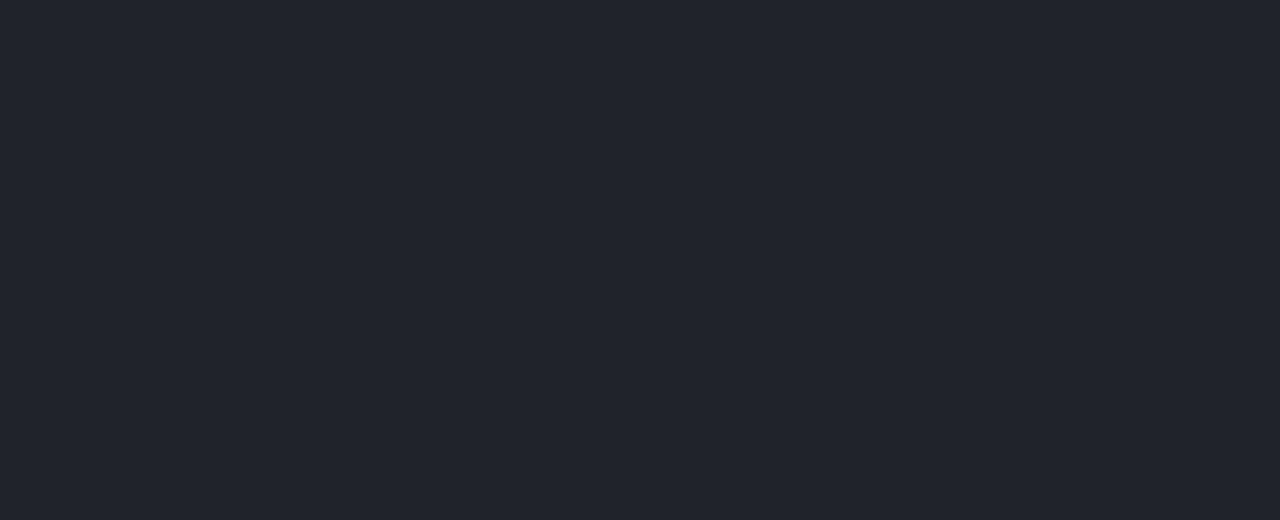
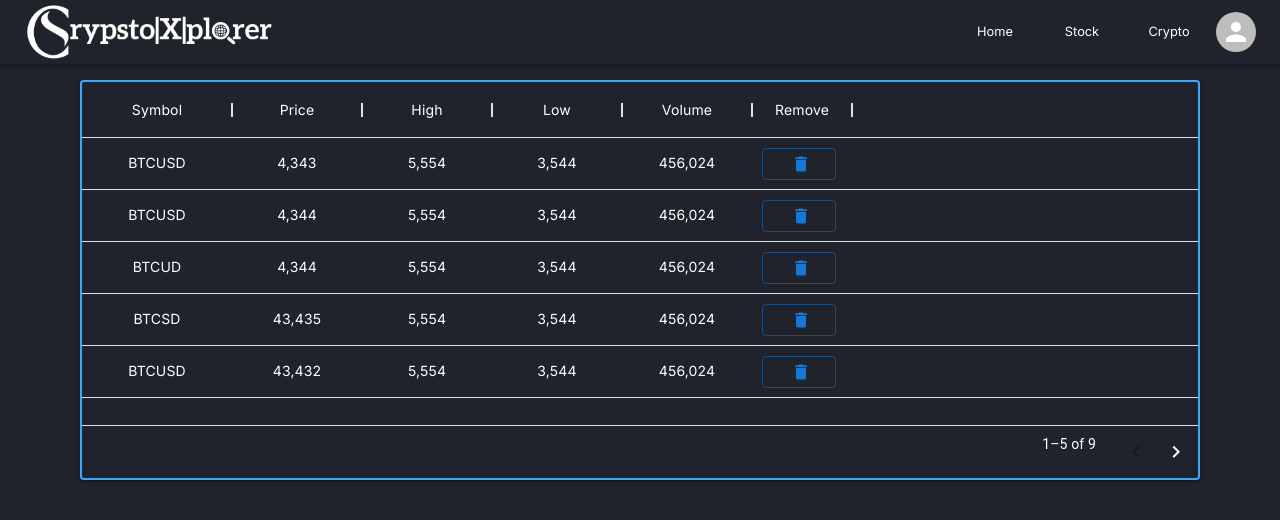
Before and after one commit to SEP-Group-28/Data-Explorer-FrontEnd, a React (Vite) app: page /watchlist in a window 1280 px wide. Before the commit this address had no page. Shown: the top 520 px of the page. Built offline with nearby package versions, Linux system fonts and the light colour scheme.

Commit message:
created watchlist

```diff
--- a/package.json
+++ b/package.json
@@ -16,6 +16,8 @@
     "@emotion/styled": "^11.10.4",
     "@mui/icons-material": "^5.10.6",
     "@mui/material": "^5.10.6",
+    "@mui/styles": "^5.10.6",
+    "@mui/x-data-grid": "^5.17.4",
     "axios": "^0.27.2",
     "babel-loader": "^8.2.5",
     "bootstrap": "^5.2.1",
--- /dev/null
+++ b/src/assets/css/watchlist.css
@@ -0,0 +1,9 @@
+.css-78c6dr-MuiToolbar-root-MuiTablePagination-toolbar {
+    color: white;
+}
+/* .css-1pe4mpk-MuiButtonBase-root-MuiIconButton-root{
+    color: white;
+} */
+.css-1pe4mpk-MuiButtonBase-root-MuiIconButton-root{
+    color: white;
+}
--- a/src/navigation/Router.jsx
+++ b/src/navigation/Router.jsx
@@ -6,6 +6,7 @@ import Login from "../views/login/Login";
 import Register from "../views/register/Register";
 import Profile from "../views/profile/Profile";
 import UpdateProfile from "../views/profile/UpdateProfile";
+import Watchlist from "../views/watchlist/Watchlist";
 
 function Router() {
   return (
@@ -17,6 +18,7 @@ function Router() {
         <Route path="/" element={<HomeView />} />
         <Route path="/profile" element={<Profile/>} />
         <Route path="/updateProfile" element={<UpdateProfile/>}/>
+        <Route path="/watchlist" element={<Watchlist/>}/>
       </Routes>
     </BrowserRouter>
   );
--- a/src/services/HttpServices.js
+++ b/src/services/HttpServices.js
@@ -14,7 +14,7 @@ const axiosInstance = Axios.create({
 })
 
 axiosInstance.interceptors.request.use(async (req) => {
-    console.log('koo')
+    // console.log('koo')
     console.log(bearer_token)
     if (!bearer_token) {
         console.log(bearer_token)
--- a/src/views/watchlist/Watchlist.jsx
+++ b/src/views/watchlist/Watchlist.jsx
@@ -1,174 +1,128 @@
-// import React, { useEffect, useState } from 'react'
-// import { Paper, TableBody, TableCell, TableRow } from '@material-ui/core'
-// import useTable from '../components/hooks/useTable'
-// import NavBar from '../components/NavBar'
-// import Controls from '../components/controls/Controls'
+import React, { Component } from 'react'
+import HeaderTwo from '../../components/headers/HeaderTwo';
+import Button from '@mui/material/Button';
+import {DataGrid} from '@mui/x-data-grid';
+import { useState } from 'react';
+import { useEffect } from 'react';
+import DeleteIcon from '@mui/icons-material/Delete'
+import '../../assets/css/watchlist.css'
+import { autocompleteClasses, Container } from '@mui/material';
 
-// import { useDispatch, useSelector } from 'react-redux'
-// import { removeFromWatchlist, viewWatchlist } from '../redux/ducks/watchlist'
 
-// import FullPageLoader from '../components/Loading/FullPageLoader'
-// import Fade from 'react-reveal/Fade'
-// import CloseIcon from '@material-ui/icons/Close'
-// import { LISTEN_URL } from '../utils/CONSTANTS'
-// import ConfirmDialog from '../components/controls/ConfirmDialog'
-// import { openPopUp } from '../redux/ducks/notifications'
+// const styles = theme => ({
+//   activeSortIcon: {
+//     opacity: 1,
+//     color : 'blue',
+//   },
+//   inactiveSortIcon: {
+//     opacity: 0.4,
+//     color : 'green',
+//   },
+// });
 
-// const headCells = [
-//   //   { id: 'no', label: 'No', disableSorting: true },
-//   { id: 'symbol', label: 'Symbol' },
-//   { id: 'price', label: 'Price ($)' },
-//   { id: 'high', label: 'High' },
-//   { id: 'low', label: 'Low' },
-//   { id: 'volume', label: 'Volume' },
-//   { id: 'actions', label: 'Actions', disableSorting: true }
-// ]
+const rows = [
+  { id: 1, symbol: 'BTCUSD', price: 4343, high: 5554, low: 3544, volume: 456024 },
+  { id: 2, symbol: 'BTCUSD', price: 4344, high: 5554, low: 3544, volume: 456024 },
+  { id: 3, symbol: 'BTCUD', price: 4344, high: 5554, low: 3544, volume: 456024 },
+  { id: 4, symbol: 'BTCSD', price: 43435, high: 5554, low: 3544, volume: 456024 },
+  { id: 5, symbol: 'BTCUSD', price: 43432, high: 5554, low: 3544, volume: 456024 },
+  { id: 6, symbol: 'BTCUSD', price: 43431, high: 5554, low: 3544, volume: 456024 },
+  { id: 7, symbol: 'BTCUSD', price: 434322, high: 5554, low: 3544, volume: 456024 },
+  { id: 8, symbol: 'BTCSD', price: 43431, high: 5554, low: 3544, volume: 456024 },
+  { id: 9, symbol: 'BTCUSD', price: 4343, high: 5554, low: 3544, volume: 456024 }
+]
+export default function Watchlist() {
 
-const WatchList = () => {
-  // const dispatch = useDispatch()
-  // const [eventSources, setEventSources] = useState([])
-  // const [records, setRecords] = useState([])
-  // const [records1, setRecords1] = useState(new Map())
-  // const [highVal, setHighVal] = useState(0)
-  // const token = useSelector(state => state.auth.token)
-  // let brands = useSelector(state => state.watchlist.brands)
-  // const isLoading = useSelector(state => state.watchlist.isLoading)
-  // const [tableLoading, setTableLoading] = useState(true)
 
-  // useEffect(() => {
-  //   dispatch(viewWatchlist(token))
-  // }, [])
+  const [data, setData] = useState(rows);
+  const handleDelete = (e, id) => {
+    setData(data.filter(elem=> elem.id !== id));
+  }
 
-  // useEffect(() => {
-  //   let eventSource = null
-  //   if (brands !== null) {
-  //     for (let i in brands) {
-  //       if (brands.hasOwnProperty(i)) {
-  //         eventSource = new EventSource(LISTEN_URL + brands[i] + '/1d')
-  //         eventSource.addEventListener(
-  //           'message',
-  //           function (e) {
-  //             let parsedData = JSON.parse(e.data)
-  //             let object = {
-  //               id: i,
-  //               symbol: brands[i],
-  //               price: parseFloat(parsedData.k.c).toFixed(4),
-  //               high: parseFloat(parsedData.k.h).toFixed(4),
-  //               low: parseFloat(parsedData.k.l).toFixed(4),
-  //               volume: parseFloat(parsedData.k.v).toFixed(4)
-  //             }
-  //             setHighVal(parsedData.k.h)
-  //             let tempRecords = records1
-  //             tempRecords.set(brands[i], object)
-  //             setRecords1(tempRecords)
-  //           },
-  //           false
-  //         )
+  const columns = [
+    { field:'id', hide:true},
+    { field: 'symbol', headerName: 'Symbol', width: 150, headerAlign:'center', align:'center' },
+    { field: 'price', headerName: 'Price',type: 'number', width: 130, headerAlign:'center', align:'center' },
+    { field: 'high', headerName: 'High', type: 'number',width: 130, headerAlign:'center', align:'center'  },
+    { field: 'low', headerName: 'Low',type: 'number', width: 130, headerAlign:'center', align:'center' },
+    { field: 'volume', headerName: 'Volume',type: 'number', width: 130, headerAlign:'center', align:'center' },
+    // {
+    //   field: 'age',
+    //   headerName: 'Age',
+    //   type: 'number',
+    //   width: 90,
+    // },
+    // {
+    //   field: 'fullName',
+    //   headerName: 'Full name',
+    //   description: 'This column has a value getter and is not sortable.',
+    //   sortable: false,
+    //   width: 160,
+    //   valueGetter: (params) =>
+    //     `${params.row.firstName || ''} ${params.row.lastName || ''}`,
+    // },
+    {
+      field: "Remove",
+      sortable: false,
+      filterable: false,
+      renderCell : (cellValues) => {
+        return (
+          <Button variant="outlined"
+          startIcon={<DeleteIcon style={{position:'relative', left:'40%'}}/>}
+          color="primary"
+          sx= {{pr:3, pl:3, w:'auto'}}
+          onClick={(event) =>{
+            handleDelete(event, cellValues.id);
+          }}
 
-  //         let tempEventSources = eventSources
-  //         tempEventSources.push(eventSource)
-  //         setEventSources(tempEventSources)
-  //       }
-  //     }
-  //   }
-  //   return () => {
-  //     if (eventSources.length !== 0) {
-  //       console.log(eventSources)
-  //       for (let e in eventSources) {
-  //         eventSources[e].close()
-  //         console.log('event source closed')
-  //       }
-  //       setEventSources([])
-  //     }
-  //   }
-  // }, [brands])
+          >
+          </Button>
+        );
+      },
+      headerAlign: 'center'
+    }
+  ];
 
-  // useEffect(() => {
-  //   if (brands !== null && records1.size >= brands.length) {
-  //     let temp = []
-  //     for (let i in brands) {
-  //       if (brands.hasOwnProperty(i)) {
-  //         temp.push(records1.get(brands[i]))
-  //       }
-  //     }
-  //     setRecords(temp)
-  //     setTableLoading(false)
-  //   }
-  // }, [highVal])
+  // const row_data= data.map((item, index) => {
+  //   return (
+  //     <tr key={index}>
+  //       <td>{item}</td>
+  //       <td><button onClick={e => handleDelete(index,e)}>Delete</button></td>
+  //     </tr>
+  //   )
+  // })
+  return (
+    data.length <= 0
+    ?
+    <div >
+    < HeaderTwo />
+    <h1 align='center' style={{ color:'white', left:'50%', size:'50px',marginTop:"20%"}}>No items to display in your watchlist</h1>
+    </div>
+    :
+    <div >
+    < HeaderTwo />
+    <Container maxWidth="lg">
+    <div style={{ height: 400, width: '100%'}}>
 
-  // const [filterFn, setFilterFn] = useState({
-  //   fn: items => {
-  //     return items
-  //   }
-  // })
-
-  // const {
-  //   TblContainer,
-  //   TblHead,
-  //   TblPagination,
-  //   recordsAfterPagingAndSorting
-  // } = useTable(records, headCells, filterFn)
-
-  // const handleDelete = symbol => {
-  //   dispatch(removeFromWatchlist({ token: token, brands: symbol }))
-  //   let tempRecords1 = records1
-  //   tempRecords1.delete(symbol)
-  //   setRecords1(tempRecords1)
-  // }
-
-  // return (
-  //   <div>
-  //     <Fade top>
-  //       <NavBar />
-  //     </Fade>
-
-  //     {isLoading || tableLoading ? (
-  //       <FullPageLoader />
-  //     ) : brands && brands.length < 1 ? (
-  //       <h1>No items currently in your Watch List</h1>
-  //     ) : (
-  //       <Paper>
-  //         <TblContainer>
-  //           <TblHead />
-  //           <TableBody>
-  //             {recordsAfterPagingAndSorting().map(item => (
-  //               <TableRow key={item.id}>
-  //                 {/* <TableCell>{item.id}</TableCell> */}
-  //                 <TableCell>{item.symbol}</TableCell>
-  //                 <TableCell>{item.price}</TableCell>
-  //                 <TableCell>{item.high}</TableCell>
-  //                 <TableCell>{item.low}</TableCell>
-  //                 <TableCell>{item.volume}</TableCell>
-  //                 <TableCell>
-  //                   <Controls.ActionButton
-  //                     color='secondary'
-  //                     // onClick={() => handleDelete(item.symbol)
-  //                     // }
-  //                     onClick={() =>
-  //                       dispatch(
-  //                         openPopUp({
-  //                           isOpen: true,
-  //                           title: 'Are you sure you want to delete this item!',
-  //                           subTitle:
-  //                             'This item will be deleted from the Watch List...!',
-  //                           item,
-  //                           handleDelete
-  //                         })
-  //                       )
-  //                     }
-  //                   >
-  //                     <CloseIcon fontSize='small' />
-  //                   </Controls.ActionButton>
-  //                 </TableCell>
-  //               </TableRow>
-  //             ))}
-  //           </TableBody>
-  //         </TblContainer>
-  //       </Paper>
-  //     )}
-  //     <ConfirmDialog handleDelete={handleDelete} />
-  //   </div>
-  // )
+      <DataGrid
+        rows={data}
+        columns={columns}
+        pageSize={5}
+        rowsPerPageOptions={[5]}
+        disableColumnFilter
+        disableColumnSelector
+        disableColumnMenu
+        sx={{
+          m:2,
+          boxShadow: 2,
+          border: 2,
+          borderColor: 'primary.light',
+          color: 'white'
+        }
+      }
+      />
+      </div>
+      </Container>
+    </div>
+  )
 }
-
-export default WatchList
```
Also changed, not shown: src/components/headers/HeaderTwo.jsx (+10 -4 lines), 1 other file (tests, documents, lock files or other folders).
